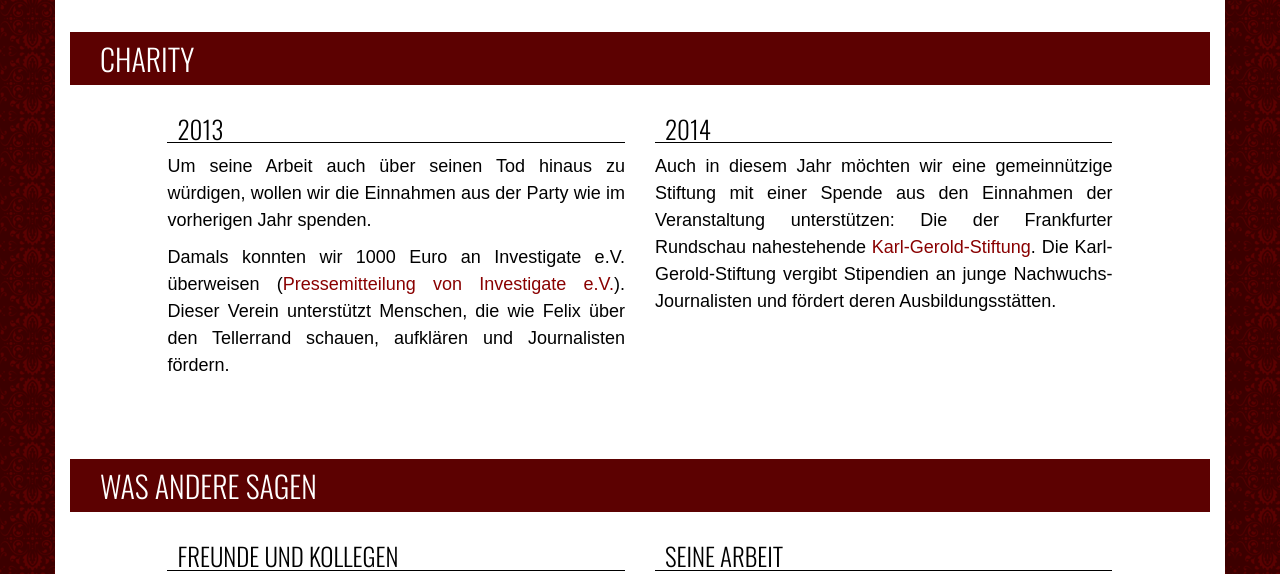
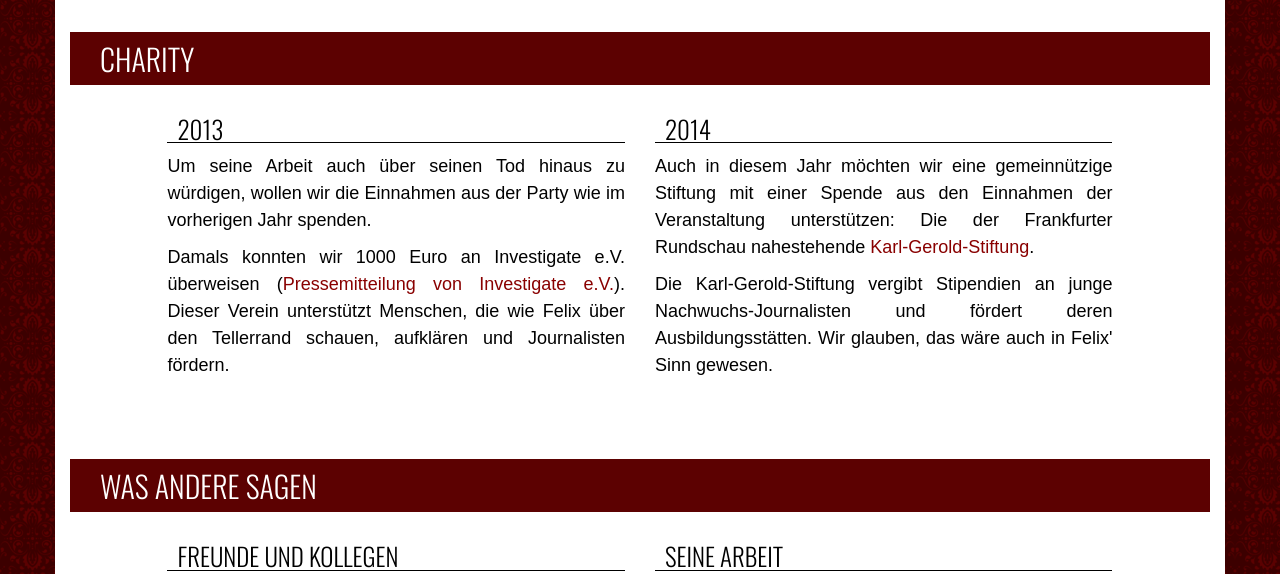
Before and after one commit to dhalla/felixhelbig-ev, a PHP site: page / in a window 1280 px wide. Shown: the part 1899-2473 px from the top of the page. Run offline with PHP 8.4, Linux system fonts and the light colour scheme; some libraries are stand-ins or nearby versions; some web fonts are replaced.

Commit message:
Karl-Gerold-Text hinzugefügt

```diff
--- a/index.php
+++ b/index.php
@@ -233,8 +233,10 @@
                 <h3>2014</h3>
             <p>
               Auch in diesem Jahr möchten wir eine gemeinnützige Stiftung mit einer Spende aus den Einnahmen der Veranstaltung unterstützen: Die der Frankfurter Rundschau nahestehende <a href="http://www.karl-gerold-stiftung.de/" target="_blank">Karl-Gerold-Stiftung</a>.
+              </p>
+            <p>
               Die Karl-Gerold-Stiftung vergibt Stipendien an junge Nachwuchs-Journalisten und fördert deren Ausbildungsstätten.
-
+              Wir glauben, das wäre auch in Felix' Sinn gewesen.
             </p>
         </div>
         <div class="col-md-1"></div>
```
